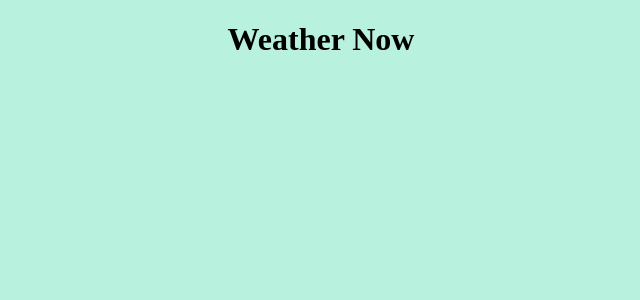
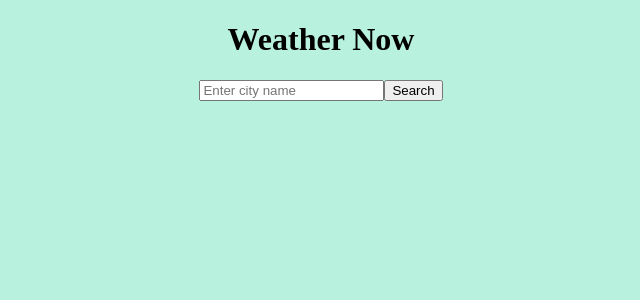
Before and after one commit to Fik0u/Weather-Now, a React (Create React App) app: page / in a window 1280 px wide. Shown: the top 300 px of the page, without its empty margins (319-959 px from the left). Built offline with nearby package versions, Linux system fonts and the light colour scheme.

Commit message:
Weather Card

```diff
--- a/package.json
+++ b/package.json
@@ -7,6 +7,7 @@
     "@testing-library/jest-dom": "^6.6.3",
     "@testing-library/react": "^16.3.0",
     "@testing-library/user-event": "^13.5.0",
+    "axios": "^1.9.0",
     "react": "^19.1.0",
     "react-dom": "^19.1.0",
     "react-scripts": "5.0.1",
--- a/src/App.js
+++ b/src/App.js
@@ -1,9 +1,45 @@
+import { useState } from 'react';
+import axios from 'axios';
 import './App.css';
+import SearchBar from './components/SearchBar';
+// import SpinLoad from './components/SpinLoad';
+// import Error from './components/Error';
+import WeatherCard from './components/WeatherCard';
 
 function App() {
+
+  const [city, setCity] = useState('');
+  const [weatherData, setWeatherData] = useState(null);
+  // const [loading, setLoading] = useState(false);
+  // const [error, setError] = useState(null);
+
+  const handleSearch = async (cityName) => {
+    setCity(cityName);
+    // setLoading(true);
+    // setError(null);
+
+    try {
+      const result = await axios.get(
+        `https://api.openweathermap.org/data/2.5/weather?q=${cityName}&appid=${process.env.REACT_APP_OPENWEATHER_API_KEY}&units=metric&lang=en`);
+
+        setWeatherData(result.data)
+    } catch (error) {
+      // setError(error.response ? error.response.data.message : error.message)
+    console.log(error)
+    }
+  };
+
   return (
     <div className="App">
       <h1>Weather Now</h1>
+
+      {/* {loading && <SpinLoad />} */}
+
+      <SearchBar onSearch= {handleSearch} />
+
+      {weatherData && <WeatherCard data = {weatherData} />}
+
+      {/* {error && <Error message = {error} />} */}
     </div>
   );
 }
--- /dev/null
+++ b/src/components/Error.jsx
@@ -0,0 +1,11 @@
+import React from 'react'
+
+const Error = () => {
+  return (
+    <div>
+      Error
+    </div>
+  )
+}
+
+export default Error
--- /dev/null
+++ b/src/components/SearchBar.jsx
@@ -0,0 +1,28 @@
+import React, { useState } from 'react'
+
+const SearchBar = ({ onSearch }) => {
+
+    const [input, setInput] = useState('');
+
+    const handleSubmit = (e) => {
+      e.preventDefault();
+      if (input.trim() !== '') {
+        onSearch(input.trim());
+        setInput('');
+      }
+    };
+
+  return (
+    <form onSubmit = {handleSubmit}>
+      <input
+        type='text'
+        placeholder='Enter city name'
+        value={input}
+        onChange={(e) => setInput(e.target.value)}
+      />
+      <button type='submit'>Search</button>
+    </form>
+  )
+}
+
+export default SearchBar
--- /dev/null
+++ b/src/components/SpinLoad.jsx
@@ -0,0 +1,11 @@
+import React from 'react'
+
+const SpinLoad = () => {
+  return (
+    <div>
+      Load Spinner
+    </div>
+  )
+}
+
+export default SpinLoad
--- /dev/null
+++ b/src/components/WeatherCard.jsx
@@ -0,0 +1,26 @@
+import React from 'react'
+
+const WeatherCard = ({ data }) => {
+
+  if (!data) return null;
+  const { main, weather, name, sys } = data;
+  const { temp, humidity } = main;
+  const { description, icon } = weather[0];
+  const { country } = sys;
+
+  return (
+    <div className='weather-card'>
+      <h2>{name}, {country}</h2>
+      <div className='weather-icon'>
+        <img src={`https://openweathermap.org/img/wn/${icon}.png`} alt={description} />
+      </div>
+      <div className='weather-details'>
+        <p>Temperature: {temp}°C</p>
+        <p>Humidity: {humidity}%</p>
+        <p>Description: {description}</p>
+      </div>
+    </div>
+  )
+}
+
+export default WeatherCard
```
Also changed, not shown: 2 other files (tests, documents, lock files or other folders).
